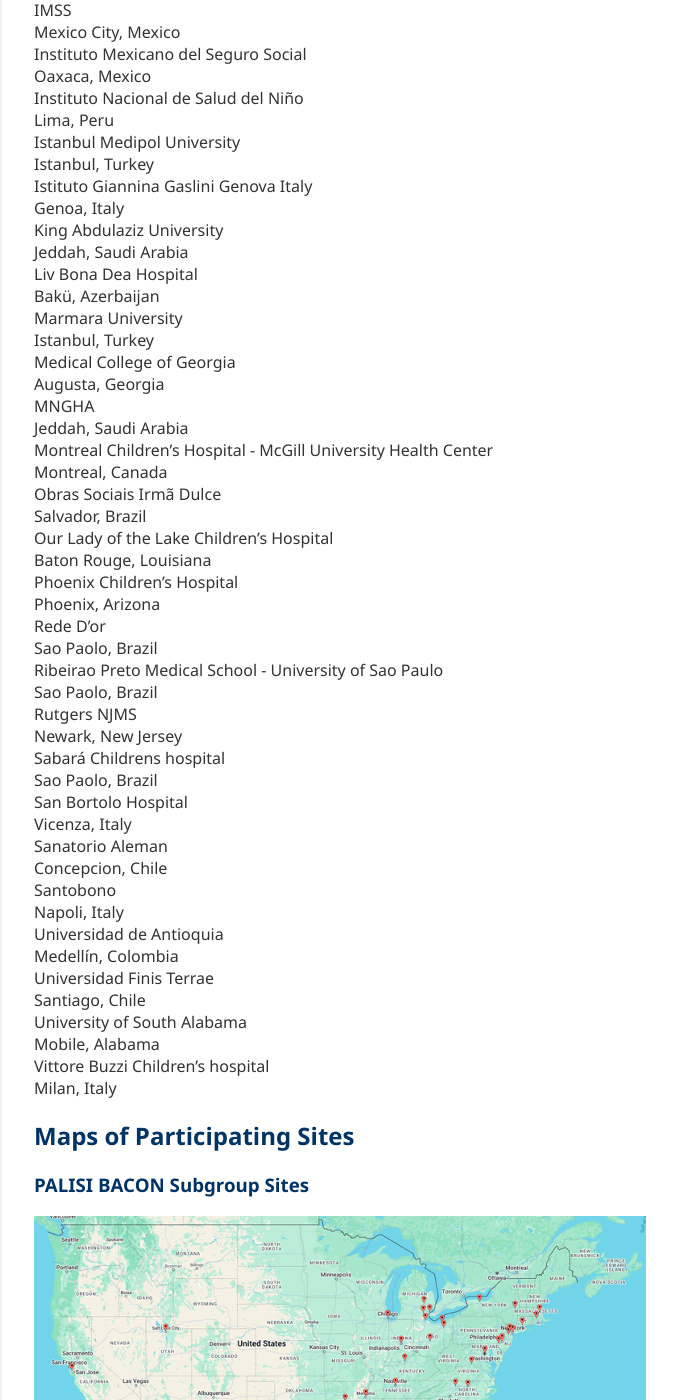
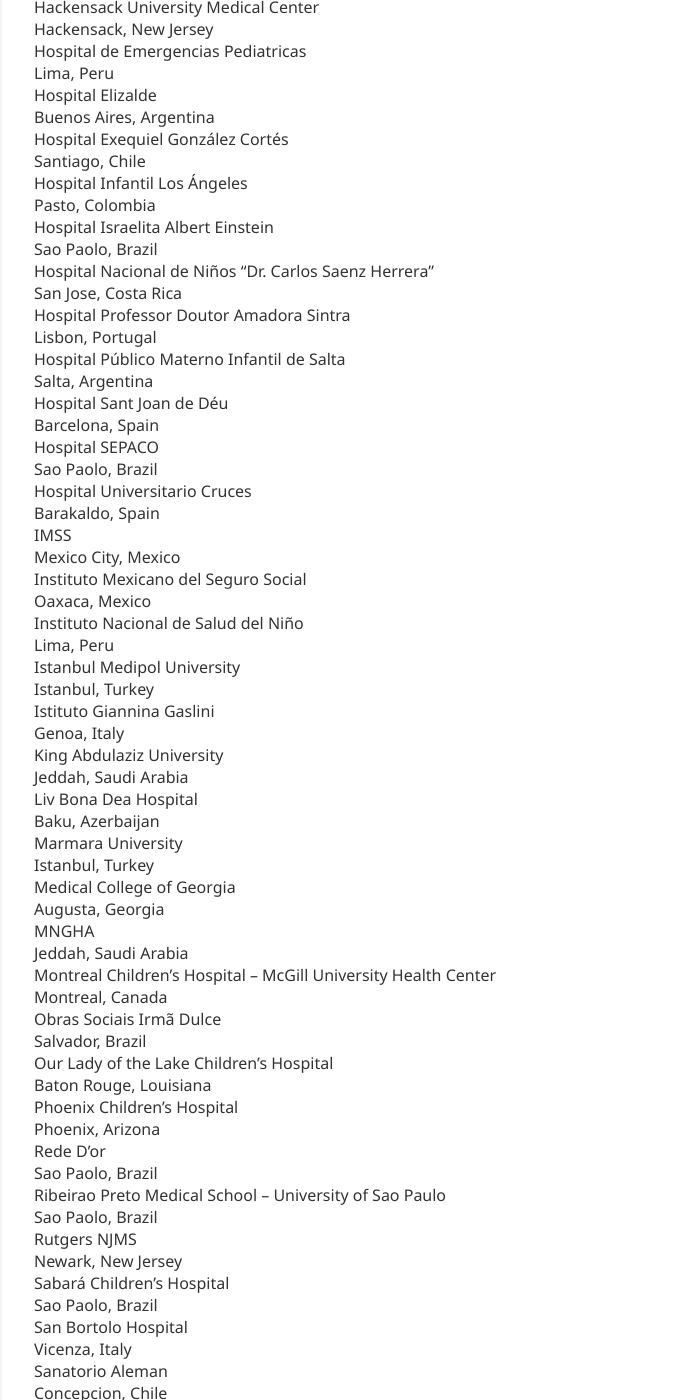
Before and after one commit to wenMD/PALISIBACON, a Jekyll site: the page built from sites.md, in a window 1280 px wide and 1400 px high, scrolled down 3808 px. Shown: the whole window, without its empty margins (126-803 px from the left). Built offline with Jekyll 4.4.1, drawn with Linux system fonts in a browser that asks for light colours; some of the changed text lies outside the part shown.

Commit message:
Update sites.md

```diff
--- a/sites.md
+++ b/sites.md
@@ -34,7 +36,7 @@
 University of Miami Jackson Memorial Hospital
 Miami, Florida
 Cooperman Barnabas Medical Center
-Livingston New Jersey
+Livingston, New Jersey
 Loma Linda University Children's Hospital
 Loma Linda, California
 Lurie Children's Hospital
@@ -86,6 +88,12 @@
 Yale New Haven Children's Hospital
 New Haven, Connecticut
 
+### PALISI BACON Subgroup Sites Map
+
+![US Map]({{ '/assets/images/BACON US Map.png' | relative_url }})
+
+---
+
 ## BACON Subgroup Affiliate Sites
 
 Adan Hospital
@@ -104,7 +112,7 @@
 Ankara, Turkey
 BC Children's Hospital
 Vancouver, BC, Canada
-Bon Secours St.Mary's Hospital
+Bon Secours St. Mary's Hospital
 Richmond, Virginia
 Centro Hospitalar Universitário Coimbra
 Coimbra, Portugal
@@ -114,7 +122,7 @@
 Dublin, Ireland
 Clínica Infantil Club Noel
 Cali, Colombia
-Corewell Children's-Beaumont
+Corewell Children's–Beaumont
 Royal Oak, Michigan
 Farwaniya Hospital
 Sabah Al-Naser City, Kuwait
@@ -136,13 +144,13 @@
 Pasto, Colombia
 Hospital Israelita Albert Einstein
 Sao Paolo, Brazil
-Hospital Nacional de Niños ¨Dr. Carlos Saenz Herrera¨
+Hospital Nacional de Niños "Dr. Carlos Saenz Herrera"
 San Jose, Costa Rica
 Hospital Professor Doutor Amadora Sintra
 Lisbon, Portugal
-Hospital Público Materno Infantil de Salta. Argentina
+Hospital Público Materno Infantil de Salta
 Salta, Argentina
-Hospital Sant Joan de Deu
+Hospital Sant Joan de Déu
 Barcelona, Spain
 Hospital SEPACO
 Sao Paolo, Brazil
@@ -156,19 +164,19 @@
 Lima, Peru
 Istanbul Medipol University
 Istanbul, Turkey
-Istituto Giannina Gaslini Genova Italy
+Istituto Giannina Gaslini
 Genoa, Italy
 King Abdulaziz University
 Jeddah, Saudi Arabia
 Liv Bona Dea Hospital
-Bakü, Azerbaijan
+Baku, Azerbaijan
 Marmara University
 Istanbul, Turkey
 Medical College of Georgia
 Augusta, Georgia
 MNGHA
 Jeddah, Saudi Arabia
-Montreal Children's Hospital - McGill University Health Center
+Montreal Children's Hospital – McGill University Health Center
 Montreal, Canada
 Obras Sociais Irmã Dulce
 Salvador, Brazil
@@ -178,11 +186,11 @@
 Phoenix, Arizona
 Rede D’or
 Sao Paolo, Brazil
-Ribeirao Preto Medical School - University of Sao Paulo
+Ribeirao Preto Medical School – University of Sao Paulo
 Sao Paolo, Brazil
 Rutgers NJMS
 Newark, New Jersey
-Sabará Childrens hospital
+Sabará Children’s Hospital
 Sao Paolo, Brazil
 San Bortolo Hospital
 Vicenza, Italy
@@ -196,13 +204,9 @@
 Santiago, Chile
 University of South Alabama
 Mobile, Alabama
-Vittore Buzzi Children's hospital
+Vittore Buzzi Children's Hospital
 Milan, Italy
 
-## Maps of Participating Sites
+### BACON Affiliate Sites Map
 
-### PALISI BACON Subgroup Sites
-![US Site Map](/assets/images/BACON%20US%20Map.png)
-
-### BACON Affiliate Sites
-![Global Site Map](/assets/images/BACON%20World%20Map.png)
+![World Map]({{ '/assets/images/BACON World Map.png' | relative_url }})
```
Also changed, not shown: other parts of sites.md (+5 -3 lines).
